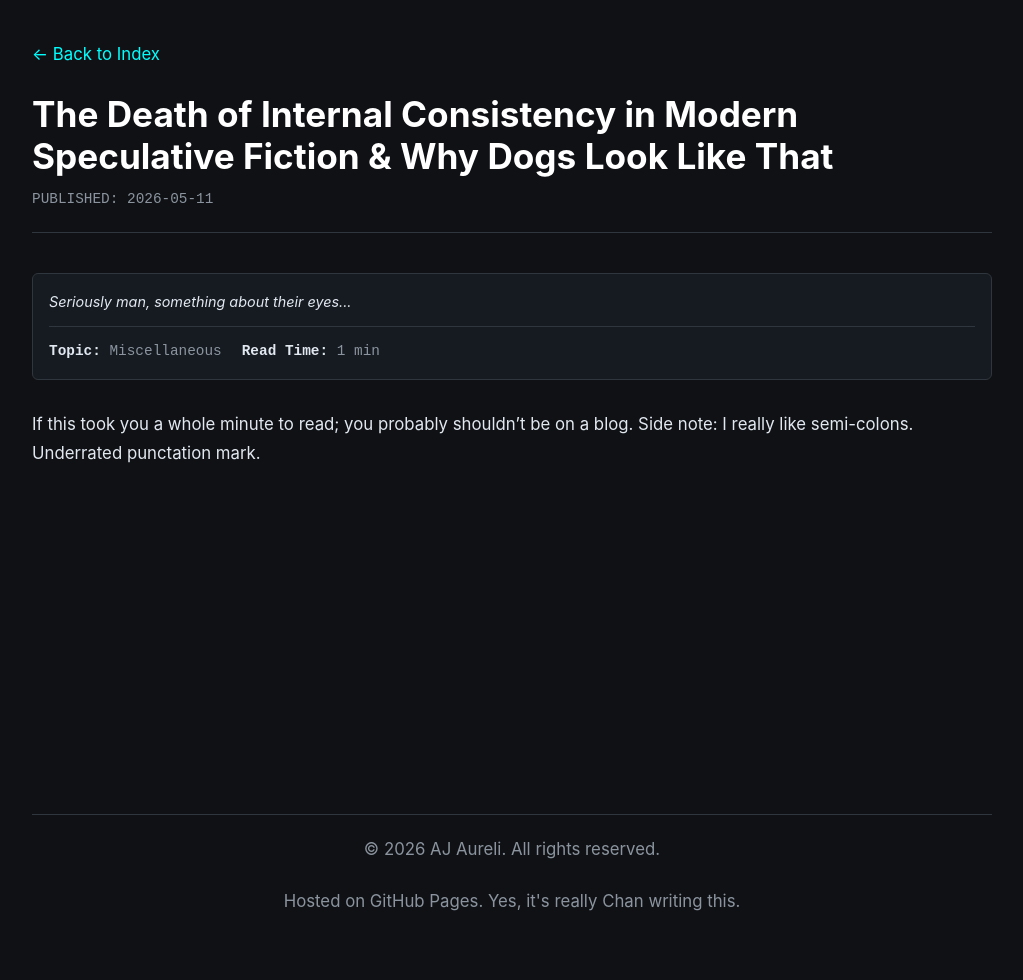
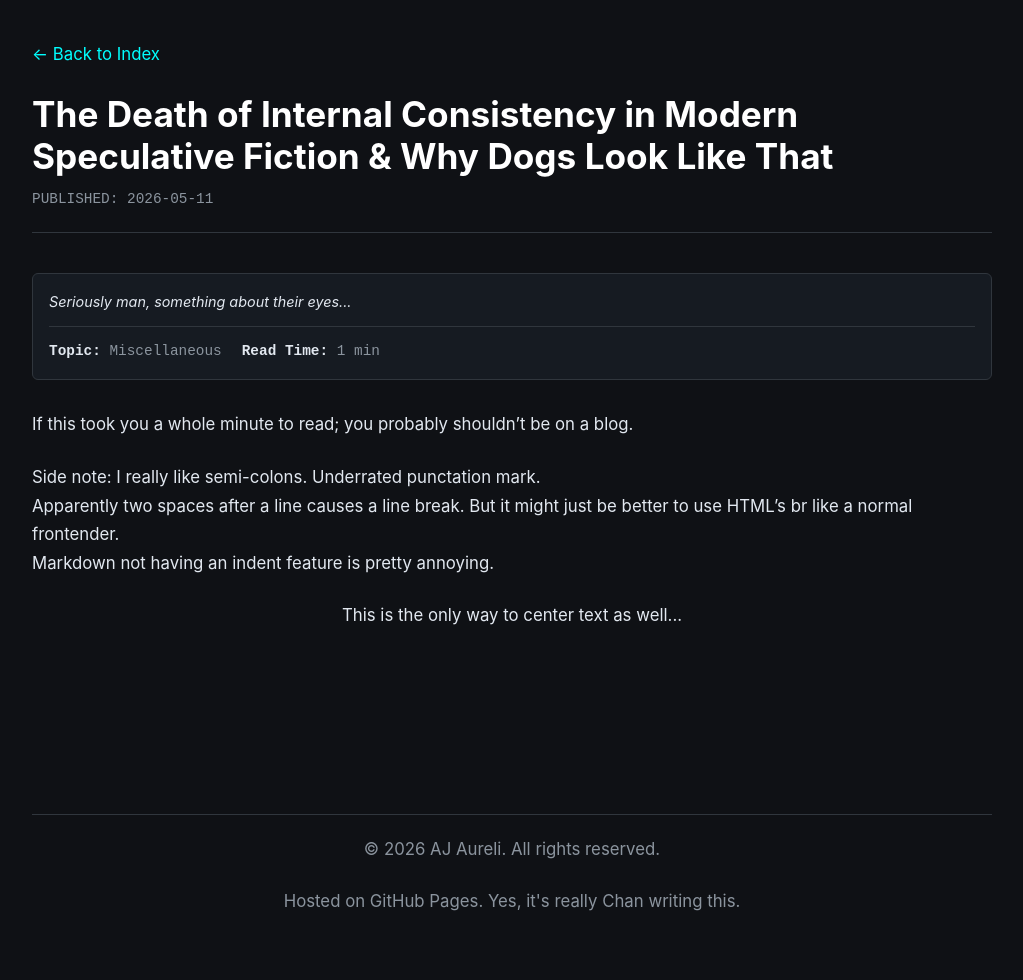
Before and after one commit to ailporf/ailporf.github.io, a Jekyll site: the page built from rants/rant-post-template.md, in a window 1280 px wide. Shown: the whole page, without its empty margins (128-1151 px from the left). Built offline with Jekyll 4.4.1, drawn with Linux system fonts in a browser that asks for light colours.

Commit message:
testing markdown on rant temp

```diff
--- a/rants/rant-post-template.md
+++ b/rants/rant-post-template.md
@@ -10,4 +10,9 @@ read_time: 1            # Estimated read time in minutes (Optional)
 ---
 
 If this took you a whole minute to read; you probably shouldn't be on a blog.
+
 Side note: I really like semi-colons. Underrated punctation mark.
+Apparently two spaces after a line causes a line break. But it might just be better to use HTML's br like a normal frontender.
+Markdown not having an indent feature is pretty annoying.
+
+<p style="text-align:center">This is the only way to center text as well...</p>
```
